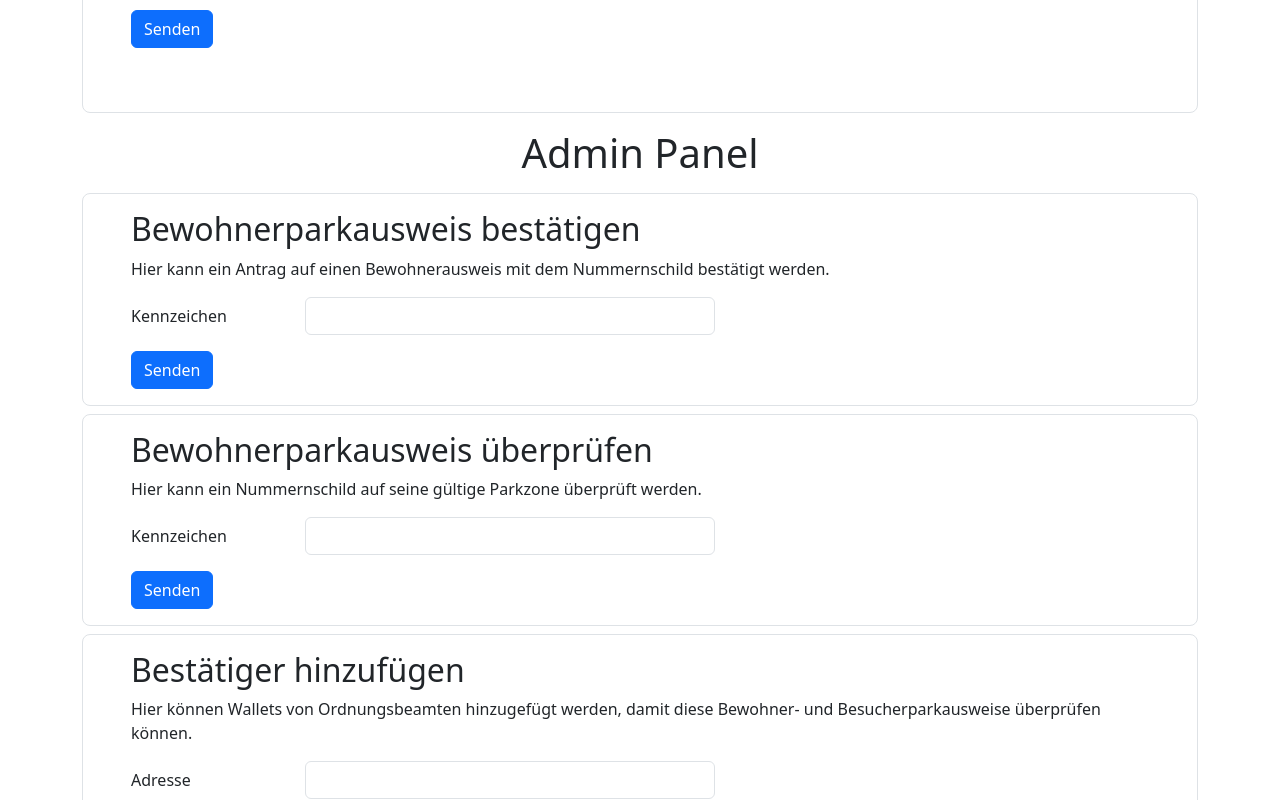
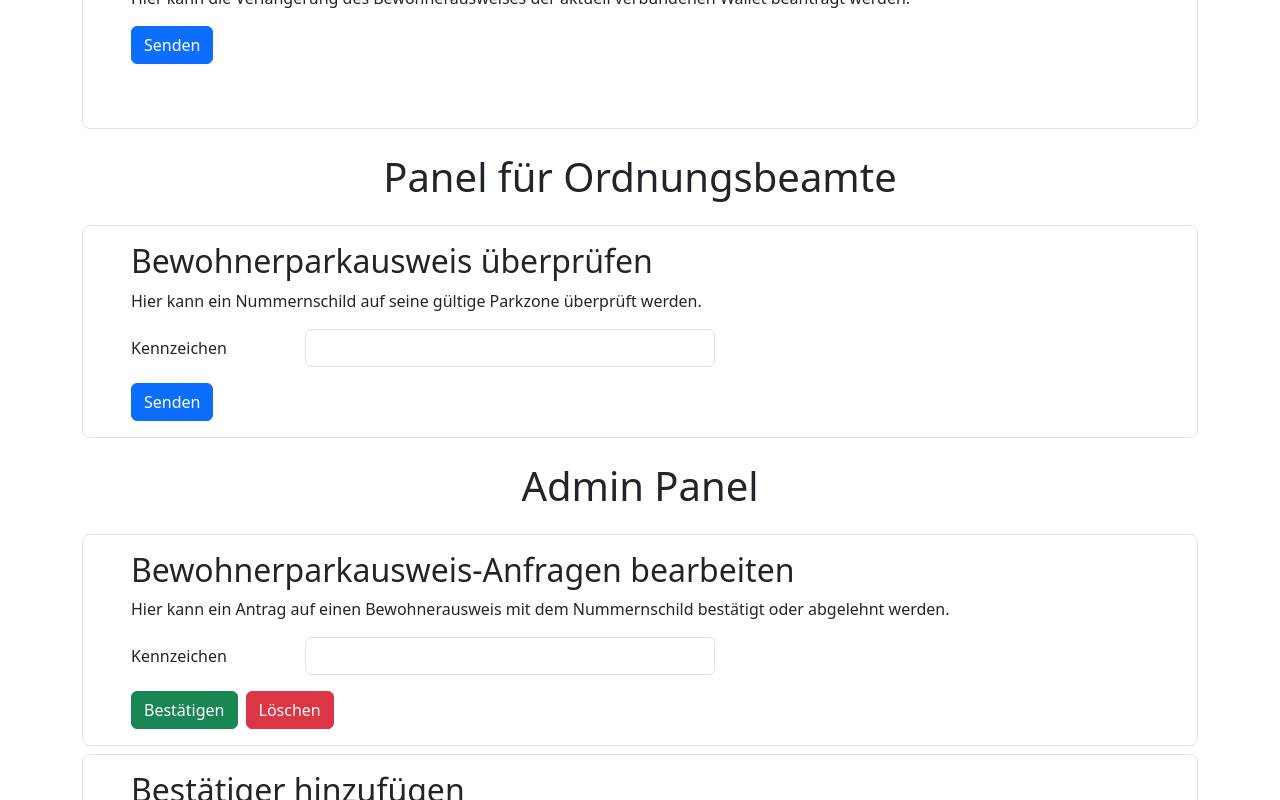
Before and after one commit to elBurg0/Parkausweis-Frontend, a React (Create React App) app: page / in a window 1280 px wide. Shown: the part 760-1560 px from the top of the page. Built offline with nearby package versions, Linux system fonts and the light colour scheme; what web3 would draw is missing.

Commit message:
add deletion of requests

```diff
--- a/src/App.js
+++ b/src/App.js
@@ -37,14 +37,16 @@ function App() {
     <div>
       <NavBar connectedAccount={connectedAccount} balance={walletBalance} />
       <div className="container">
-        <h1 class="text-center py-2">Benutzer Panel</h1>
+        <h1 class="text-center py-3">Benutzer Panel</h1>
         <FormAddPass />
         <FormAddVisitorPass />
         <FormRenewPlate />
 
-        <h1 class="text-center py-2">Admin Panel</h1>
+        <h1 class="text-center py-3">Panel für Ordnungsbeamte</h1>
+        <FormCheckPlate />
+
+        <h1 class="text-center py-3">Admin Panel</h1>
         <FormConfirmPlate />
-        <FormCheckPlate />
         <FormAddConfirmer />
         <FormAddWorker />
         <p class="text-center py-2">© ParkingSolutions 2023</p>
--- a/src/components/formAddConfirmer.js
+++ b/src/components/formAddConfirmer.js
@@ -22,14 +22,14 @@ const FormAddConfirmer = () => {
       <h2>Bestätiger hinzufügen</h2>
       <p>Hier können Wallets von Ordnungsbeamten hinzugefügt werden, damit diese Bewohner- und Besucherparkausweise überprüfen können.</p>
       <form onSubmit={handleSubmit}>
-        <div class="row mb-3">
-          <label for="addressInput" class="col-sm-2 col-form-label">
+        <div className="row mb-3">
+          <label for="addressInput" className="col-sm-2 col-form-label">
             Adresse
           </label>
           <div className="col-sm-5">
             <input
               type="address"
-              class="form-control"
+              className="form-control"
               id="addressInput"
               data-inputmask-mask="[9-]AAA-999"
               onChange={(e) => setConfirmerAddress(e.target.value)}
--- a/src/components/formConfirmPlate.js
+++ b/src/components/formConfirmPlate.js
@@ -1,12 +1,12 @@
 import React, { useState } from "react";
-import { confirmParkingPass } from "../util/ContractService";
+import { confirmParkingPass, declineParkingPass } from "../util/ContractService";
 import { StatusWidget } from "../util/WidgetService";
 
 const FormConfirmPass = () => {
   const [plate, setPlate] = useState("");
   const [reqMsg, setReqMsg] = useState("");
 
-  async function handleSubmit(event) {
+  async function handleSubmit_confirm(event) {
     event.preventDefault();
     setReqMsg("Warten...");
     try {
@@ -17,11 +17,22 @@ const FormConfirmPass = () => {
     }
   }
 
+  async function handleSubmit_decline(event) {
+    event.preventDefault();
+    setReqMsg("Warten...");
+    try {
+      let req = await declineParkingPass(plate);
+      setReqMsg(req.transactionHash);
+    } catch (error) {
+      setReqMsg(error);
+    }
+  }
+
   return (
     <div className="container px-5 py-3 my-2 border rounded-3">
-      <h2>Bewohnerparkausweis bestätigen</h2>
-      <p>Hier kann ein Antrag auf einen Bewohnerausweis mit dem Nummernschild bestätigt werden.</p>
-      <form onSubmit={handleSubmit}>
+      <h2>Bewohnerparkausweis-Anfragen bearbeiten </h2>
+      <p>Hier kann ein Antrag auf einen Bewohnerausweis mit dem Nummernschild bestätigt oder abgelehnt werden.</p>
+      <form>
         <div class="row mb-3">
           <label for="plateInput" class="col-sm-2 col-form-label">
             Kennzeichen
@@ -39,8 +50,11 @@ const FormConfirmPass = () => {
             <StatusWidget reqMsg={reqMsg} />
           </p>
         </div>
-        <button type="submit" class="btn btn-primary">
-          Senden
+        <button className="btn btn-success" onClick={handleSubmit_confirm}>
+          Bestätigen
+        </button>
+        <button className="btn mx-2 btn-danger" onClick={handleSubmit_decline}>
+          Löschen
         </button>
       </form>
     </div>
--- a/src/util/ContractService.js
+++ b/src/util/ContractService.js
@@ -3,7 +3,7 @@ import init_wallet from "./WalletService";
 const abi = require("./abi2.json");
 
 const web3 = new Web3(window.ethereum);
-const contractAddress = "0xf9a30e0aF83D5E4ED16BE09F5e059373cdBCa491";
+const contractAddress = "0x19655003566F5B44ba8c8dDbdaead1343FF1E563";
 const contract = new web3.eth.Contract(abi, contractAddress);
 
 export async function claimParkingPass(numbersplate, place) {
@@ -36,6 +36,14 @@ export async function confirmParkingPass(numbersplate) {
   return req;
 }
 
+export async function declineParkingPass(numbersplate) {
+  const account = await init_wallet();
+  const req = await contract.methods
+    .deleteRequest(numbersplate.toLowerCase())
+    .send({ from: account });
+  return req;
+}
+
 export async function verifyParkingPass(numbersplate) {
   const account = await init_wallet();
   const req = await contract.methods
--- a/src/util/abi2.json
+++ b/src/util/abi2.json
@@ -1,9 +1,4 @@
 [
-	{
-		"inputs": [],
-		"stateMutability": "nonpayable",
-		"type": "constructor"
-	},
 	{
 		"inputs": [
 			{
@@ -95,6 +90,11 @@
 		"type": "function"
 	},
 	{
+		"inputs": [],
+		"stateMutability": "nonpayable",
+		"type": "constructor"
+	},
+	{
 		"inputs": [
 			{
 				"internalType": "string",
```
